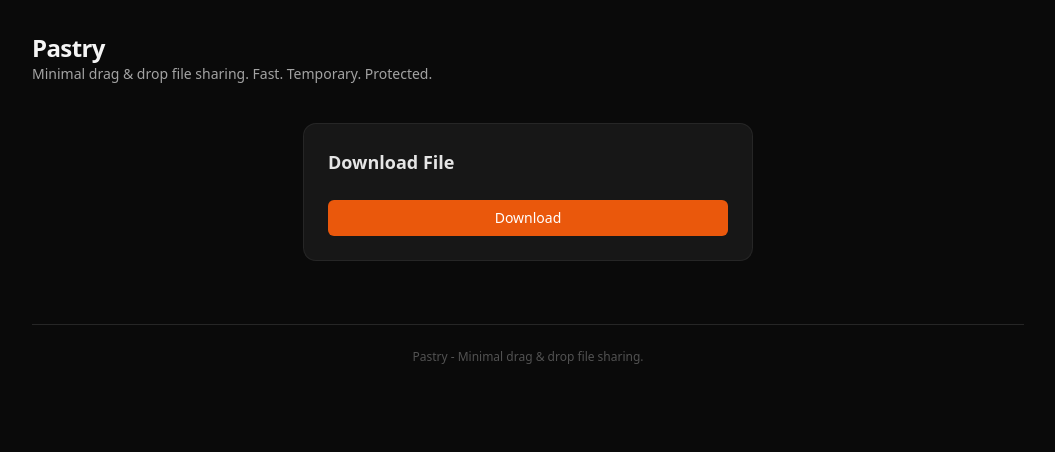
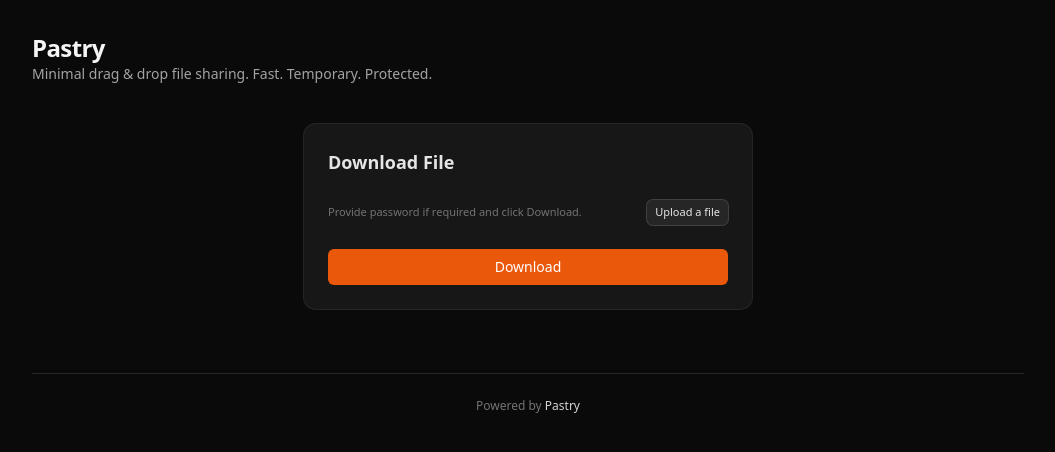
Before and after one commit to 6A31/pastry, a Next.js app: page /file/1 in a window 1280 px wide. Shown: the top 452 px of the page, without its empty margins (112-1167 px from the left). Built offline with nearby package versions, Linux system fonts and the light colour scheme; no server answers.

Commit message:
feat: add Footer component and integrate it into the layout; enhance download client with upload links for better user navigation

```diff
--- a/app/(download)/file/[id]/download-client.tsx
+++ b/app/(download)/file/[id]/download-client.tsx
@@ -9,6 +9,7 @@ export default function DownloadClient({ id }: { id: string }) {
   const [downloading, setDownloading] = useState(false);
   const [meta, setMeta] = useState<FileMeta | null>(null);
   const [statusCode, setStatusCode] = useState<number | null>(null);
+  const [copiedLink, setCopiedLink] = useState(false);
 
   useEffect(() => {
     let cancelled = false;
@@ -68,6 +69,9 @@ export default function DownloadClient({ id }: { id: string }) {
       <div className="mx-auto max-w-md space-y-4 rounded-xl bg-neutral-900 p-6 ring-1 ring-neutral-800 text-sm">
         <h1 className="text-lg font-semibold text-neutral-200">File Not Found</h1>
   <p className="text-neutral-400">The file you are trying to access does not exist or has already been removed.</p>
+        <div className="pt-2">
+          <a href="/" className="inline-flex items-center rounded-md bg-brand-600 px-3 py-1.5 text-xs font-medium text-white hover:bg-brand-500">Upload a file</a>
+        </div>
       </div>
     );
   }
@@ -76,6 +80,9 @@ export default function DownloadClient({ id }: { id: string }) {
       <div className="mx-auto max-w-md space-y-4 rounded-xl bg-neutral-900 p-6 ring-1 ring-neutral-800 text-sm">
         <h1 className="text-lg font-semibold text-neutral-200">File Expired</h1>
         <p className="text-neutral-400">This file has expired and is no longer available.</p>
+        <div className="pt-2">
+          <a href="/" className="inline-flex items-center rounded-md bg-brand-600 px-3 py-1.5 text-xs font-medium text-white hover:bg-brand-500">Upload a file</a>
+        </div>
       </div>
     );
   }
@@ -83,6 +90,10 @@ export default function DownloadClient({ id }: { id: string }) {
   return (
     <div className="mx-auto max-w-md space-y-6 rounded-xl bg-neutral-900 p-6 ring-1 ring-neutral-800">
       <h1 className="text-lg font-semibold text-neutral-200">Download File</h1>
+      <div className="flex items-center justify-between -mt-2">
+        <p className="text-[11px] text-neutral-500">Provide password if required and click Download.</p>
+        <a href="/" className="rounded-md bg-neutral-800 px-2 py-1 text-[11px] font-medium text-neutral-200 ring-1 ring-neutral-700 hover:bg-neutral-700">Upload a file</a>
+      </div>
       <div className="space-y-3 text-sm">
         {meta?.requiresPassword && (
           <label className="flex flex-col gap-1 text-xs">
--- a/app/layout.tsx
+++ b/app/layout.tsx
@@ -2,6 +2,7 @@ import './globals.css';
 import type { Metadata } from 'next';
 import { ReactNode } from 'react';
 import { log } from '../lib/log';
+import Footer from '../components/Footer';
 
 declare global {
   // eslint-disable-next-line no-var
@@ -50,9 +51,7 @@ export default function RootLayout({ children }: { children: ReactNode }) {
             </div>
           </header>
           {children}
-          <footer className="mt-16 border-t border-neutral-800 pt-6 text-center text-xs text-neutral-600">
-            <p>Pastry - Minimal drag & drop file sharing.</p>
-          </footer>
+          <Footer />
         </div>
       </body>
     </html>
--- /dev/null
+++ b/components/Footer.tsx
@@ -0,0 +1,15 @@
+export default function Footer() {
+  return (
+    <footer className="mt-16 border-t border-neutral-800 pt-6 text-center text-xs text-neutral-600">
+      <p>
+        <span className="text-neutral-500">Powered by </span>
+        <a
+          href="https://github.com/6A31/pastry"
+          target="_blank"
+          rel="noopener noreferrer"
+          className="font-medium text-neutral-300 hover:text-brand-400 transition"
+        >Pastry</a>
+      </p>
+    </footer>
+  );
+}
```
